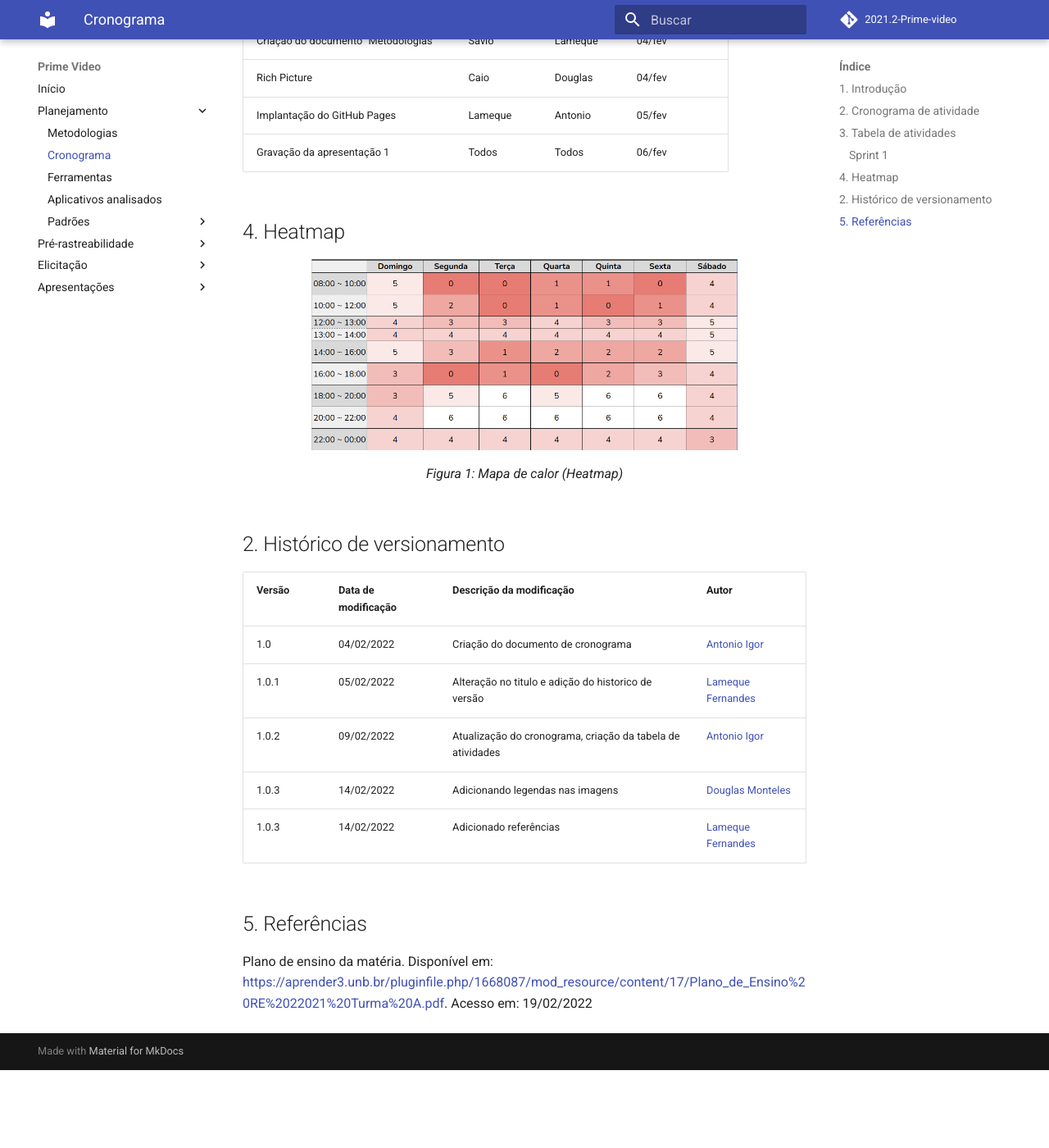
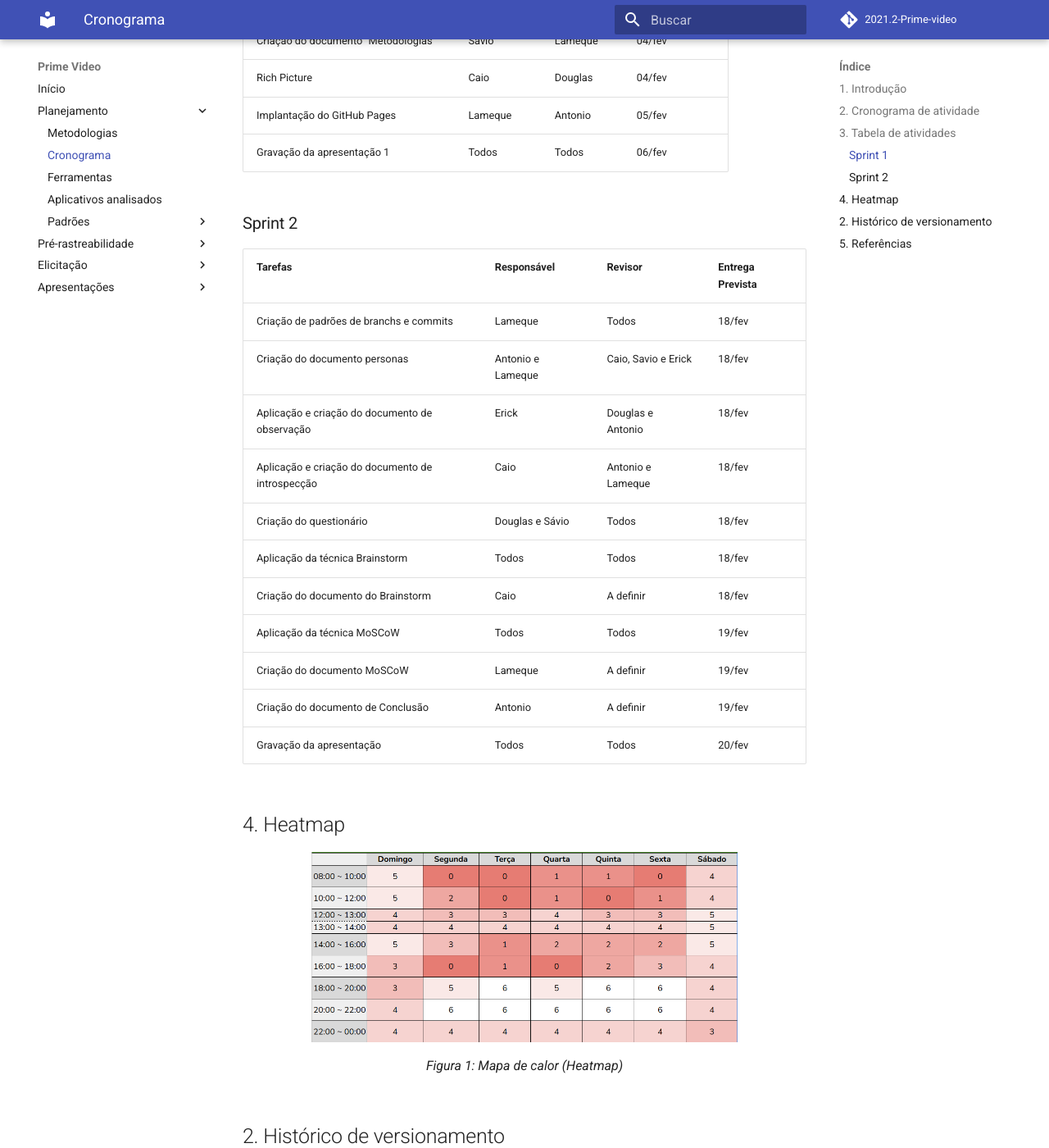
Before and after one commit to Requisitos-de-Software/2021.2-Prime-video, an MkDocs documentation site: the page built from docs/planejamento/cronograma.md, in a window 1280 px wide and 1400 px high, scrolled down 895 px. Shown: the whole window at 82% size. Built offline with MkDocs 1.6.1 and Material for MkDocs 9.7.7, drawn with Linux system fonts in a browser that asks for light colours; comment, search, counter and statistics services are not loaded; before the commit the page ends 2200 px from its top, so only the background shows below that; some of the changed text lies outside the part shown.

Commit message:
Update cronograma.md

```diff
--- a/docs/planejamento/cronograma.md
+++ b/docs/planejamento/cronograma.md
@@ -33,6 +33,21 @@ Com base nos prazos estipulados pela disciplida e disponibilidade dos integrante
 | Implantação do GitHub Pages | Lameque       | Antonio         | 05/fev           |
 | Gravação da apresentação 1  | Todos         | Todos           | 06/fev           |
 
+### Sprint 2
+
+| Tarefas         | Responsável   | Revisor         | Entrega Prevista |
+| --------------- | ------------- | --------------- | ---------------- |
+| Criação de padrões de branchs e commits | Lameque | Todos | 18/fev |
+| Criação do documento personas | Antonio e Lameque | Caio, Savio e Erick | 18/fev |
+| Aplicação e criação do documento de observação | Erick | Douglas e Antonio | 18/fev |
+| Aplicação e criação do documento de introspecção | Caio | Antonio e Lameque | 18/fev |
+| Criação do questionário | Douglas e Sávio | Todos | 18/fev |
+| Aplicação da técnica Brainstorm | Todos | Todos | 18/fev |
+| Criação do documento do Brainstorm  | Caio | A definir | 18/fev |
+| Aplicação da técnica MoSCoW | Todos | Todos | 19/fev |
+| Criação do documento MoSCoW | Lameque | A definir | 19/fev |
+| Criação do documento de Conclusão | Antonio | A definir | 19/fev |
+| Gravação da apresentação | Todos |  Todos  | 20/fev |
 
 ## 4. Heatmap
 
@@ -50,7 +65,8 @@ Com base nos prazos estipulados pela disciplida e disponibilidade dos integrante
 |1.0.1|05/02/2022|Alteração no titulo e adição do historico de versão|[Lameque Fernandes]('https://github.com/lamequefernandes')|
 |1.0.2|09/02/2022| Atualização do cronograma, criação da tabela de atividades |[Antonio Igor]('https://github.com/antonioigorcarvalho')|
 |1.0.3|14/02/2022| Adicionando legendas nas imagens |[Douglas Monteles]('https://github.com/douglasmonteles')|
-|1.0.3|14/02/2022| Adicionado referências |[Lameque Fernandes]('https://github.com/lamequefernandes')|
+|1.0.4|14/02/2022| Adicionado referências |[Lameque Fernandes]('https://github.com/lamequefernandes')|
+|1.0.6|14/02/2022| Criação da tabela da sprint 2 |[Antonio Igor]('https://github.com/antonioigorcarvalho')|
 
 
 ## 5. Referências
```
